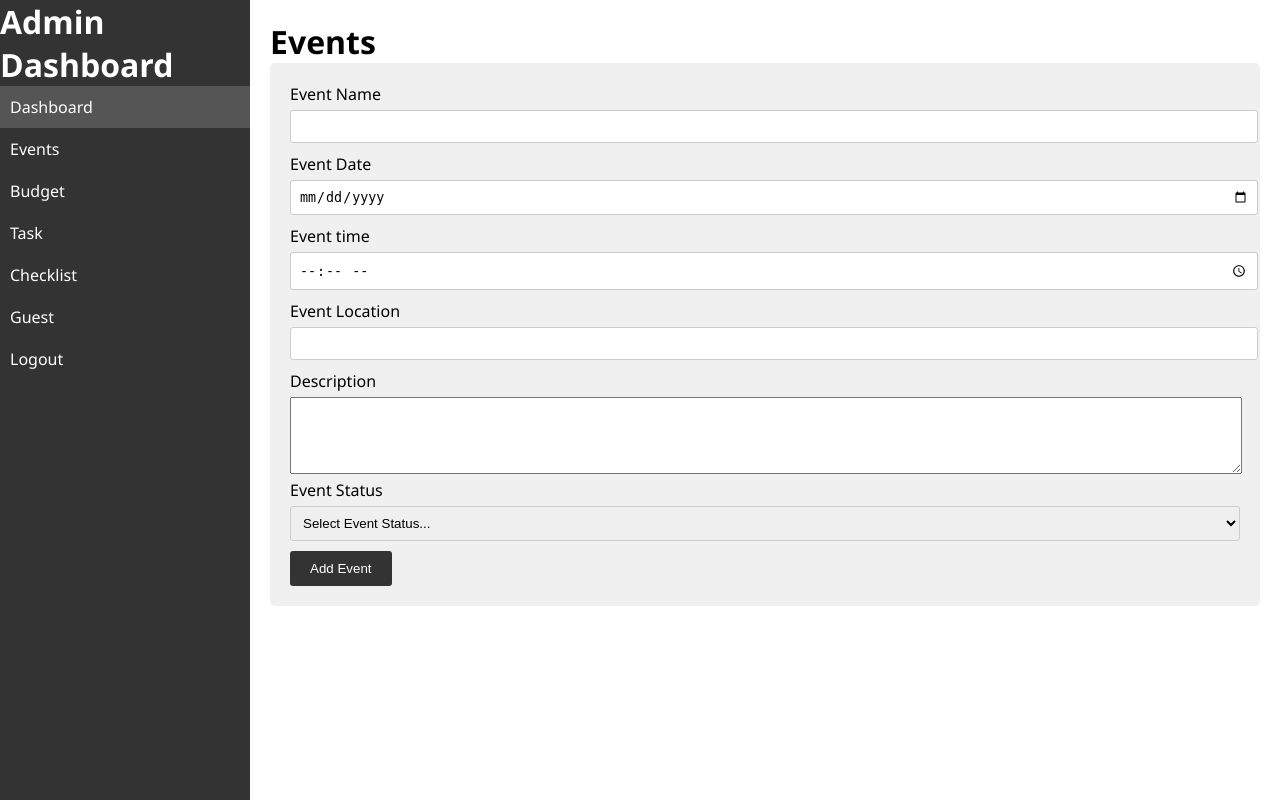
After one commit to RaxonRafi/event, a PHP site: page /event.html in a window 1280 px wide. The commit adds this page. Run offline with PHP 8.4, Linux system fonts and the light colour scheme.

Commit message:
Event Page

```diff
--- a/css/main.css
+++ b/css/main.css
@@ -59,3 +59,73 @@ body{
    padding-top: 10px;
    margin-left: -75px;
 }
+
+/* dashboard css */
+
+
+#sidebar {
+    background-color: #333;
+    color: white;
+    width: 250px;
+    height: 100vh;
+    position: fixed;
+  }
+  #sidebar a{
+    text-decoration: none;
+    color: white;
+  }
+
+  #content {
+    margin-left: 250px;
+    padding: 20px;
+  }
+
+  ul {
+    list-style-type: none;
+    padding: 0;
+  }
+
+  li {
+    padding: 10px;
+  }
+
+  li:hover {
+    background-color: #555;
+  }
+
+  .active {
+    background-color: #555;
+  }
+
+  h1 {
+    margin-top: 0;
+  }
+
+  /* event page */
+  form {
+    padding: 20px;
+    background-color: #f0f0f0;
+    border-radius: 5px;
+  }
+
+  label {
+    display: block;
+    margin-bottom: 5px;
+  }
+
+  input, select {
+    width: 100%;
+    padding: 8px;
+    margin-bottom: 10px;
+    border: 1px solid #ccc;
+    border-radius: 3px;
+  }
+
+  button {
+    padding: 10px 20px;
+    background-color: #333;
+    color: white;
+    border: none;
+    border-radius: 3px;
+    cursor: pointer;
+  }
--- /dev/null
+++ b/event.html
@@ -0,0 +1,51 @@
+<!DOCTYPE html>
+<html lang="en">
+<head>
+<meta charset="UTF-8">
+<meta name="viewport" content="width=device-width, initial-scale=1.0">
+<link rel="stylesheet" href="./css/main.css">
+
+<title>Event Planner Admin Dashboard</title>
+
+</head>
+<body>
+<div id="sidebar">
+    <h1>Admin Dashboard</h1>
+    <ul>
+        <a href="dashboard.html"><li class="active">Dashboard</li></a>
+        <a href="event.html"><li>Events</li></a>
+        <a href="event.html"><li>Budget</li></a>
+        <a href="event.html"><li>Task</li></a>
+        <a href="event.html"><li>Checklist</li></a>
+        <a href="event.html"><li>Guest</li></a>
+        <a href="event.html"><li>Logout</li></a>
+    </ul>
+  </div>
+  <div id="content">
+    <h1>Events</h1>
+    <form>
+      <label for="eventName">Event Name</label>
+      <input type="text" id="eventName" name="eventName" required>
+
+      <label for="eventDate">Event Date</label>
+      <input type="date" id="eventDate" name="eventDate" required>
+
+      <label for="eventTime">Event time</label>
+      <input type="time" id="eventTime" name="eventDate" required>
+      <label for="eventLocation">Event Location</label>
+      <input type="text" id="eventLocation" name="eventLocation" required>
+      <label for="eventType">Description</label>
+      <textarea name="" id="" style="width: 100%;" rows="5"></textarea>
+      <label for="eventStatus">Event Status</label>
+        <select id="eventStatus" name="eventStatus">
+            <option>Select Event Status...</option>
+            <option value="Active">Active</option>
+            <option value="Completed">Completed</option>
+            <option value="Cancelled">Cancelled</option>
+        </select>
+
+      <button type="submit">Add Event</button>
+    </form>
+  </div>
+</body>
+</html>
```
Also changed, not shown: dashboard.html (added, +29 -0 lines).
